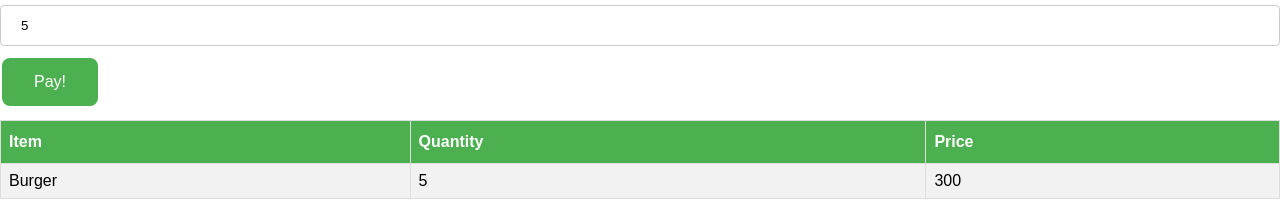
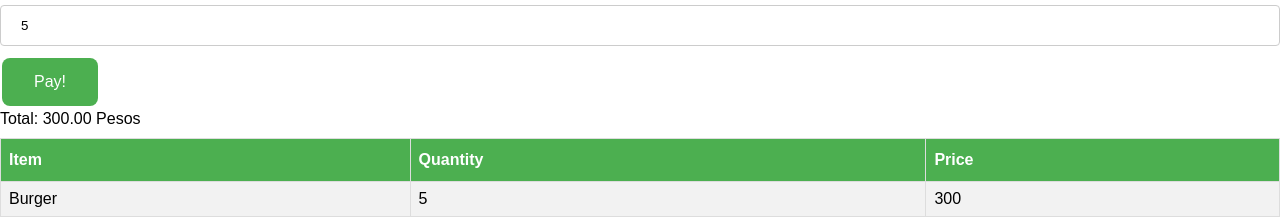
Before and after one commit to richardjohn16/POS, a plain HTML site: page index.html in a window 1280 px wide. Both pictures are taken after typing "5", "5" into the empty fields and a click on the button "Add a Food Item". Shown: the part 596-813 px from the top of the page. Drawn offline with Linux system fonts and the light colour scheme.

Commit message:
Add files via upload

```diff
--- a/app.js
+++ b/app.js
@@ -30,6 +30,20 @@ function addToOrder(choice, quantity, price) {
     cell1.innerHTML = choice;
     cell2.innerHTML = quantity;
     cell3.innerHTML = price * quantity; // Calculate total price for this item
+    updateTotal(); // Update the total after adding the item
+}
+
+// Function to update total order amount
+function updateTotal() {
+    var table = document.querySelector('table');
+    var rows = table.rows;
+    var total = 0;
+
+    for (var i = 1; i < rows.length; i++) {
+        total += parseFloat(rows[i].cells[2].innerHTML); // Add up total prices
+    }
+
+    document.getElementById('totalAmount').innerHTML = total.toFixed(2); // Display total amount
 }
 
 // Function to show table section
--- a/index.html
+++ b/index.html
@@ -38,6 +38,9 @@
     </form>
     <div class="setVisibility">
     </div>
+    <div id="total">
+        Total: <span id="totalAmount">0.00</span> Pesos
+    </div>
     <div class="tablesSection" style="margin-top: 10px; display: none;">
         <table>
             <tr>
```
